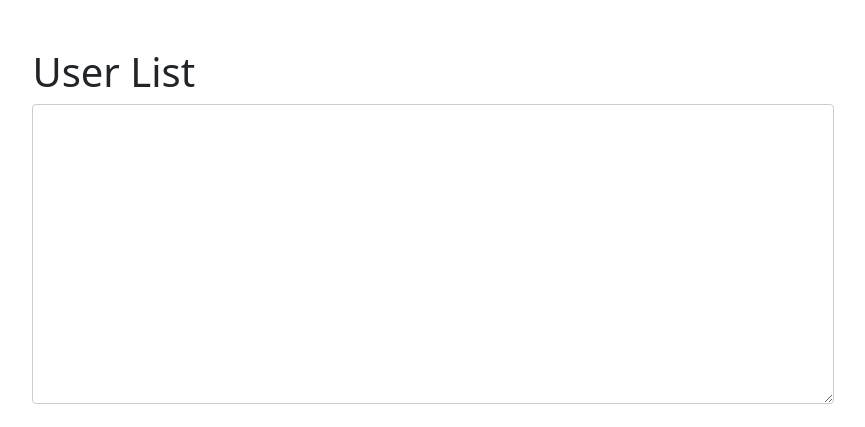
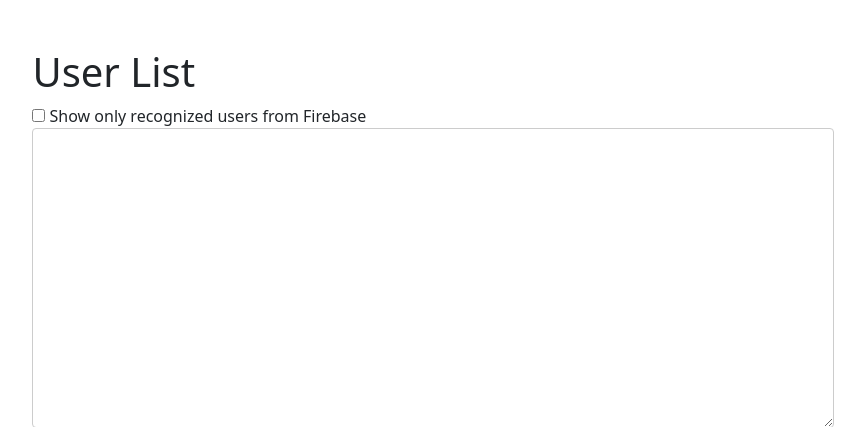
Before and after one commit to jtoledo1974/atcapp, a Flask app: template src/cambios/templates/admin_user_list.html in a window 1280 px wide. Shown: the top 427 px of the page, without its empty margins (207-1072 px from the left). Run offline with Flask 3, Linux system fonts and the light colour scheme; the template is opened without the code that fills it, so the values that code supplies are empty; parts of the project's set-up code (start-up, migrations or seed data) failed here and were passed over.

Commit message:
feat: admin/list_users admite un parámetro para mostrar únicamente usuarios reconocidos en firebase

```diff
--- a/src/cambios/firebase.py
+++ b/src/cambios/firebase.py
@@ -74,3 +74,9 @@ def invalidate_token(id_token: str) -> None:
         _msg = "Token invalidation failed"
         logger.exception(_msg)
         raise ValueError(_msg) from None
+
+
+def get_recognized_emails() -> list[str]:
+    """Retrieve the list of recognized user emails from Firebase."""
+    users = auth.list_users().users
+    return [user.email for user in users if user.email is not None]
--- a/src/cambios/templates/admin_user_list.html
+++ b/src/cambios/templates/admin_user_list.html
@@ -80,6 +80,14 @@
 </style>
 <div class="container">
     <h1>User List</h1>
+    <form method="get" action="{{ url_for('main.admin_user_list') }}" id="filter-form">
+        <label>
+            <input type="checkbox" name="filter_recognized" value="true" {% if
+                request.args.get('filter_recognized')=='true' %}checked{% endif %}
+                onchange="document.getElementById('filter-form').submit()">
+            Show only recognized users from Firebase
+        </label>
+    </form>
     <textarea id="user-list" readonly>{{ user_list|join('\n') }}</textarea>
     <button class="copy-button" onclick="copyToClipboard('user-list')">Copy to Clipboard</button>
 </div>
```
Also changed, not shown: src/cambios/routes.py (+14 -2 lines).
